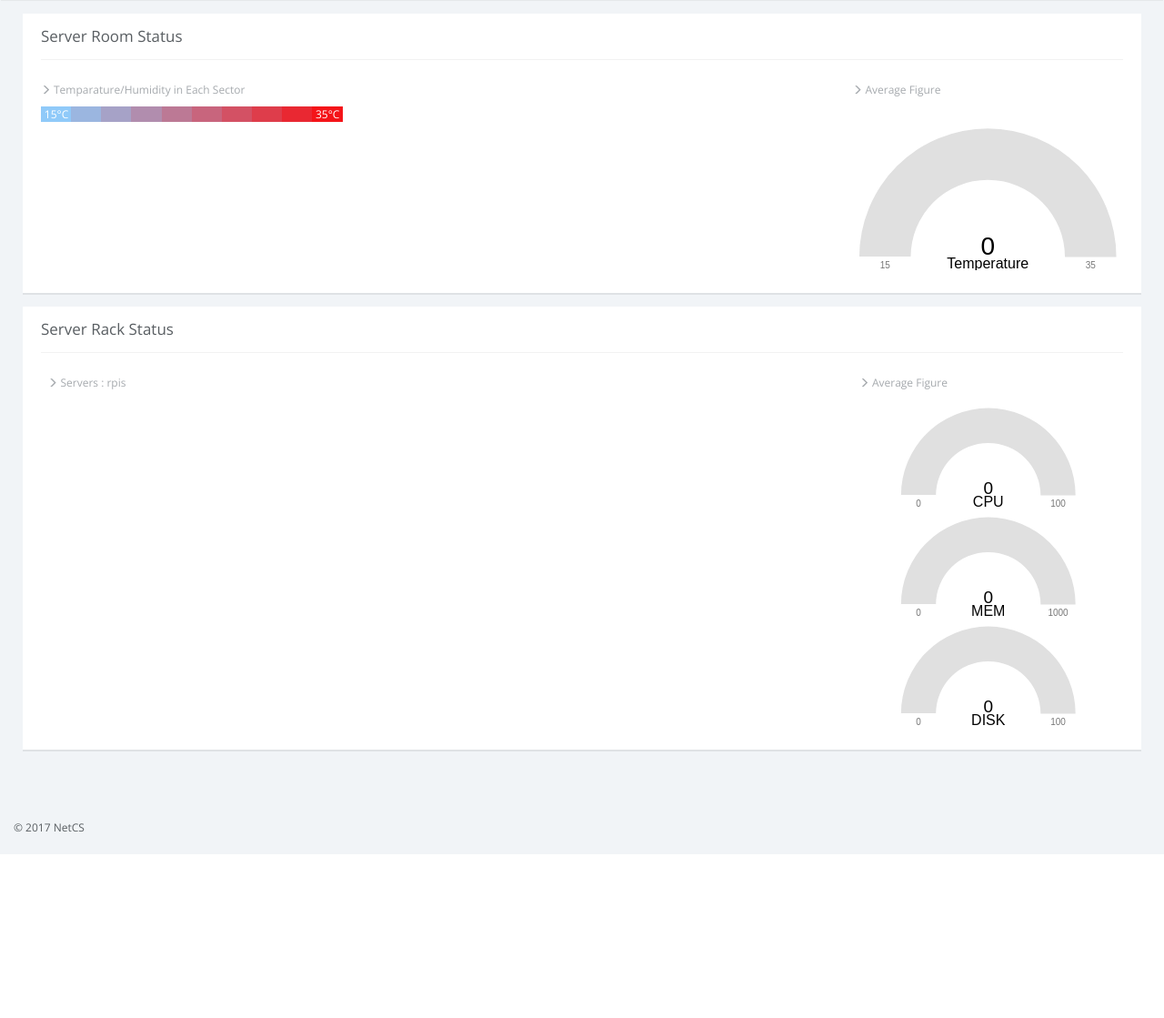
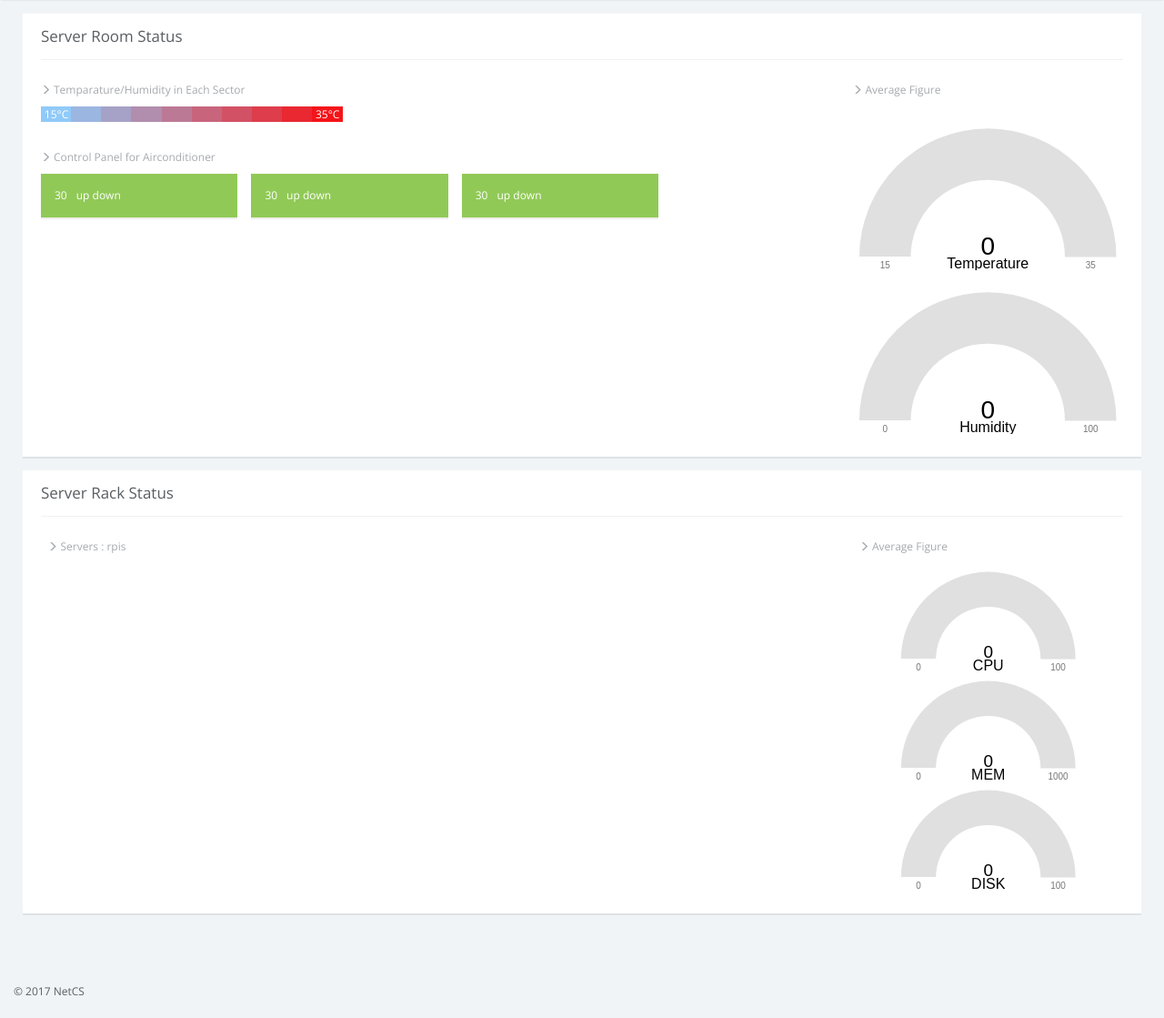
Before and after one commit to SmartX-Labs/SmartX-Energy, a Flask app: template 3.Services/croom/app/templates/index.html in a window 1280 px wide. Shown: the part 40-1159 px from the top of the page at 91% size. Before the commit the page ends 979 px from the top, so only its background shows below. Run offline with Flask 2, Linux system fonts and the light colour scheme; the template is opened without the code that fills it, so the values that code supplies are empty; some libraries are stand-ins or nearby versions.

Commit message:
Implement socketio functinos into UI

```diff
--- a/3.Services/croom/app/app.py
+++ b/3.Services/croom/app/app.py
@@ -44,6 +44,7 @@ def background_thread():
         temp_resource = worker.get_dump_data("resource")
 
         temp_mean = worker.mean_dump_data(temp_dump, "temperature")
+        hum_mean = worker.mean_dump_data(temp_dump, "humidity")
         resource_cpu_mean = worker.mean_dump_data(temp_resource, "cpu")
         resource_mem_mean = worker.mean_dump_data(temp_resource, "memory")
         resource_disk_mean = worker.mean_dump_data(temp_resource, "disk")
@@ -52,6 +53,7 @@ def background_thread():
                         'temp': temp,
                         'resource': resource,
                         'temp_mean': temp_mean,
+                        'hum_mean': hum_mean,
                         'resource_cpu_mean': resource_cpu_mean,
                         'resource_mem_mean': resource_mem_mean,
                         'resource_disk_mean': resource_disk_mean
--- a/3.Services/croom/app/templates/index.html
+++ b/3.Services/croom/app/templates/index.html
@@ -96,7 +96,7 @@
                       <div class="color-palette">&nbsp;</div>
                       <div class="color-palette text-center"><span>35°C</span></div>
                     </div>
-                    <div class="row mar-no parallelogram">
+                    <div class="row mar-no pad-btm parallelogram">
 
                       {% for info in temp %}
                       <div class="col-xs-4 pad-no">
@@ -116,12 +116,49 @@
                         {% endfor %}
                       </div>
 
+                      <div class="row mar-no pad-btm">
+                        <p class="text-muted"><i class="glyphicon glyphicon glyphicon-menu-right text-sm"></i> Control Panel for Airconditioner</p>
+                        <div class="col-xs-4 pad-no pad-rgt">
+                          <div class="panel bg-success media pad-all">
+                            <div class="media-left">
+                              <span>30</span>
+                            </div>
+                            <div class="media-body">
+                              <span>up</span>
+                              <span>down</span>
+                            </div>
+                          </div>
+                        </div>
+                        <div class="col-xs-4 pad-no pad-rgt">
+                          <div class="panel bg-success media pad-all">
+                            <div class="media-left">
+                              <span>30</span>
+                            </div>
+                            <div class="media-body">
+                              <span>up</span>
+                              <span>down</span>
+                            </div>
+                          </div>
+                        </div>
+                        <div class="col-xs-4 pad-no pad-rgt">
+                          <div class="panel bg-success media pad-all">
+                            <div class="media-left">
+                              <span>30</span>
+                            </div>
+                            <div class="media-body">
+                              <span>up</span>
+                              <span>down</span>
+                            </div>
+                          </div>
+                        </div>
+                      </div>
+
                     </div>
 
                     <div class="col-lg-offset-2 col-lg-3 pad-no">
                       <p class="text-muted"><i class="glyphicon glyphicon glyphicon-menu-right text-sm"></i> Average Figure</p>
-                      <div id="room-chart"></div>
-
+                      <div id="temp-chart"></div>
+                      <div id="hum-chart"></div>
                     </div>
 
                   </div>
--- a/3.Services/croom/app/templates/js.html
+++ b/3.Services/croom/app/templates/js.html
@@ -26,6 +26,7 @@ $(document).ready(function() {
     var temp = JSON.parse(msg.temp);
     var resource = JSON.parse(msg.resource);
     var temp_mean = parseInt(msg.temp_mean);
+    var hum_mean = parseInt(msg.hum_mean);
     var resource_cpu_mean = parseInt(msg.resource_cpu_mean);
     var resource_mem_mean = parseInt(msg.resource_mem_mean);
     var resource_disk_mean = parseInt(msg.resource_disk_mean);
@@ -39,15 +40,20 @@ $(document).ready(function() {
       updateResource(i, resource[i].cpu, resource[i].memory, resource[i].disk);
     }
 
-
     temp_data = [['temperature', temp_mean]];
+    hum_data = [['humidity', hum_mean]];
     cpu_data = [['usage', resource_cpu_mean]];
     mem_data = [['usage', resource_mem_mean/1000 ]];
     disk_data = [['usage', resource_disk_mean]];
 
-    roomChart.load({
+    tempChart.load({
       unload: true,
       columns: temp_data
+    });
+
+    humChart.load({
+      unload: true,
+      columns: hum_data
     });
 
     cpuChart.load({
--- a/3.Services/croom/app/templates/js_chart.html
+++ b/3.Services/croom/app/templates/js_chart.html
@@ -1,14 +1,15 @@
 <script type="text/javascript">
 
-var roomChart;
+var tempChart;
+var humChart;
 var cpuChart;
 var memChart;
 var diskChart;
 
 $(document).ready(function(){
 
-  roomChart = c3.generate({
-    bindto: "#room-chart",
+  tempChart = c3.generate({
+    bindto: "#temp-chart",
     data: {
       columns: [
         ['temperature', 0]
@@ -28,6 +29,39 @@ $(document).ready(function(){
       min: startTemp, // 0 is default, //can handle negative min e.g. vacuum / voltage / current flow / rate of change
       max: endTemp, // 100 is default
       units: 'Temperature',
+    },
+    color: {
+      pattern: ['#90CAF9', '#9bb6e0', '#d35164'], // the three color levels for the percentage values.
+      threshold: {
+        values: [15, 25, 35]
+      }
+    },
+    size: {
+      height: 180
+    }
+  });
+
+  humChart = c3.generate({
+    bindto: "#hum-chart",
+    data: {
+      columns: [
+        ['humidity', 0]
+      ],
+      type: 'gauge',
+      onclick: function (d, i) { console.log("onclick", d, i); },
+      onmouseover: function (d, i) { console.log("onmouseover", d, i); },
+      onmouseout: function (d, i) { console.log("onmouseout", d, i); }
+    },
+    gauge: {
+      label: {
+        format: function(value, ratio) {
+          return value;
+        },
+        show: true // to turn off the min/max labels.
+      },
+      min: 0, // 0 is default, //can handle negative min e.g. vacuum / voltage / current flow / rate of change
+      max: 100, // 100 is default
+      units: 'Humidity',
     },
     color: {
       pattern: ['#90CAF9', '#9bb6e0', '#d35164'], // the three color levels for the percentage values.
```
